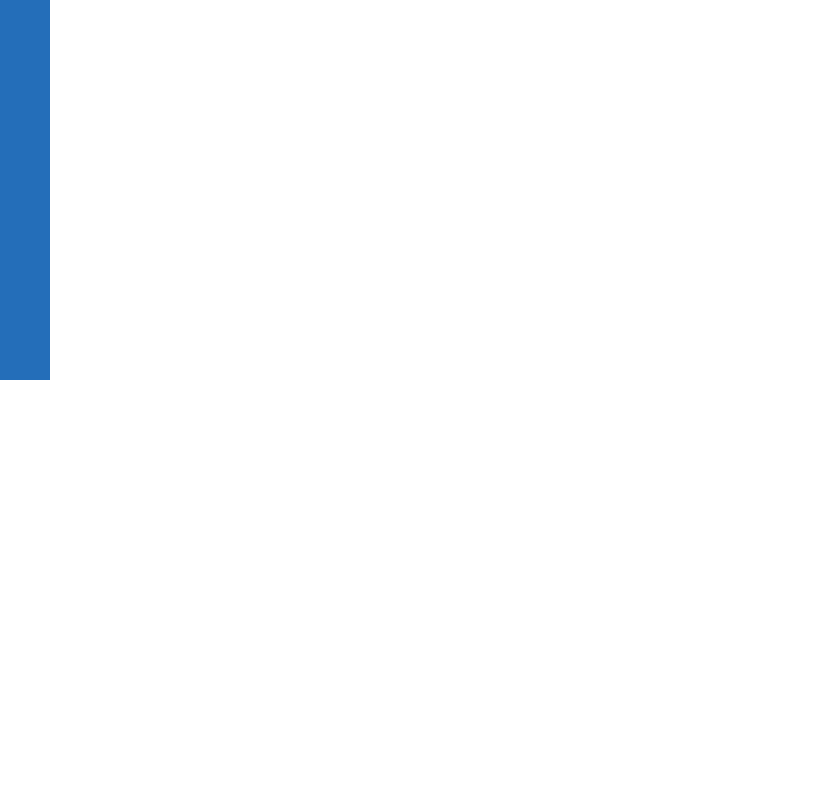
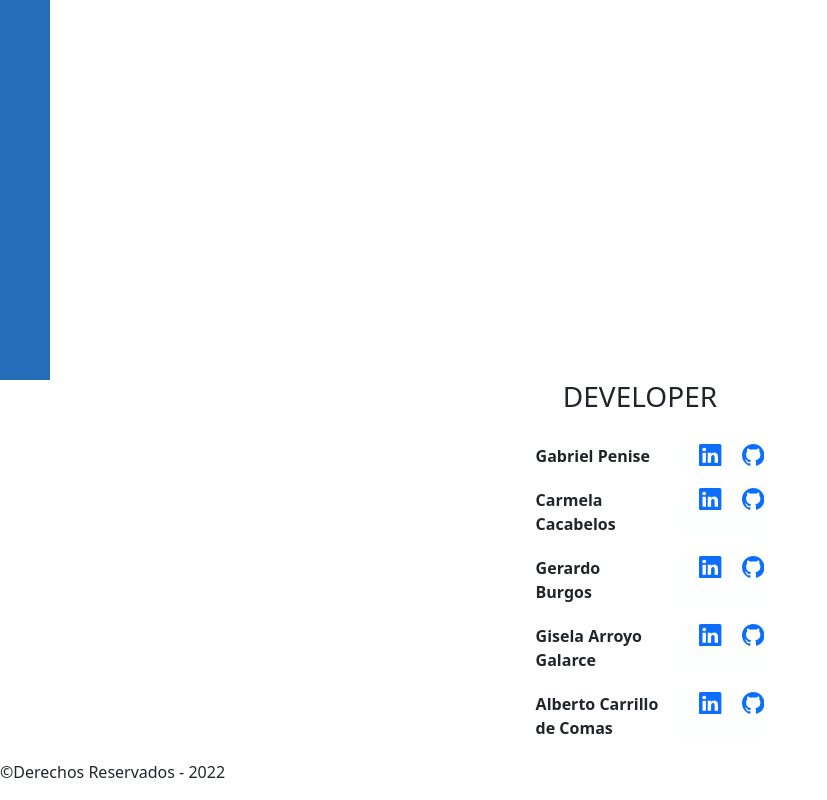
Before and after one commit to GabrielPenise/netglobal, a React (Vite) app in the folder front/: page / in a window 1280 px wide. Shown: the part 480-1280 px from the top of the page, without its empty margins (0-827 px from the left). Before the commit the page ends 860 px from the top, so only its background shows below. Built offline with nearby package versions, Linux system fonts and the light colour scheme.

Commit message:
se creo la vista del login y el fotter, cn sus estilos

```diff
--- a/front/src/App.jsx
+++ b/front/src/App.jsx
@@ -1,12 +1,14 @@
 import Nadvar from "./components/Nadvar";
 import Fotter from "./components/Fotter";
 import Sidebar from "./components/SideBar";
+
 
 function App() {
   return (
     <div className="App">
       <Nadvar />
       <Sidebar />
+      <Fotter />
     </div>
   );
 }
--- a/front/src/assets/base/_global.scss
+++ b/front/src/assets/base/_global.scss
@@ -1,5 +1,6 @@
 //blue spanish
 $blueSpanish: #246eb9;
+$buttonHover: #a4c4e3;
 
 //white
 $white: #fdffff;
--- a/front/src/assets/styles/components/Fotter.module.scss
+++ b/front/src/assets/styles/components/Fotter.module.scss
@@ -1,5 +1,65 @@
 @import "../../base/global";
 
 .footer_container {
-  padding: 10px;
+  display: flex;
+  flex-direction: column;
+  background-color: $white;
+  color: $white;
+  align-items: center;
+  padding: 20px 0px;
 }
+
+.footer_menu {
+  width: 90%;
+  margin: auto;
+  display: flex;
+  align-items: center;
+  justify-content: center;
+}
+
+.footer_direccion {
+  height: 100%;
+  display: flex;
+  align-items: center;
+  width: 50%;
+  iframe {
+    padding: 30px;
+    border: none;
+  }
+  p {
+    font-size: 1.1rem;
+    margin: 30px 10px;
+  }
+}
+
+.footer_datos {
+  width: 50%;
+  display: flex;
+  flex-direction: column;
+  text-align: center;
+  font-weight: bold;
+  h3 {
+    text-transform: uppercase;
+    margin-bottom: 10px;
+  }
+  div {
+    text-align: left;
+    width: 50%;
+    margin: auto;
+    p {
+      margin: 20px;
+      display: flex;
+      svg {
+        margin-left: 20px;
+        font-size: 140%;
+        display: flex;
+      }
+      a {
+        background-color: $white;
+        &:hover {
+          background-color: $white;
+        }
+      }
+    }
+  }
+}
--- a/front/src/components/Fotter.jsx
+++ b/front/src/components/Fotter.jsx
@@ -6,14 +6,13 @@ import style from "../assets/styles/components/Fotter.module.scss";
 function Fotter() {
   return (
     <div>
-      {" "}
       <div className={style["footer-container"]}>
-        <div className="footer_menu">
-          <div className="footer_datos">
+        <div className={style["footer_menu"]}>
+          <div className={style["footer_datos"]}>
             <h3>Developer</h3>
             <div>
               <p>
-                <div>1</div>
+                <div>Gabriel Penise</div>
                 <a href="https://www.linkedin.com">
                   <BsLinkedin />
                 </a>
@@ -22,7 +21,7 @@ function Fotter() {
                 </a>
               </p>
               <p>
-                <div>2</div>
+                <div>Carmela Cacabelos</div>
                 <a href="https://www.linkedin.com">
                   <BsLinkedin />
                 </a>
@@ -31,7 +30,7 @@ function Fotter() {
                 </a>
               </p>
               <p>
-                <div>3</div>
+                <div>Gerardo Burgos</div>
                 <a href="https://www.linkedin.com">
                   <BsLinkedin />
                 </a>
@@ -40,7 +39,7 @@ function Fotter() {
                 </a>
               </p>
               <p>
-                <div>4</div>
+                <div>Gisela Arroyo Galarce</div>
                 <a href="http://linkedin.com">
                   <BsLinkedin />
                 </a>
@@ -49,7 +48,7 @@ function Fotter() {
                 </a>
               </p>
               <p>
-                <div>5</div>
+                <div>Alberto Carrillo de Comas</div>
                 <a href="https://www.linkedin.com">
                   <BsLinkedin />
                 </a>
```
Also changed, not shown: front/src/assets/styles/screens/Login.module.scss (added, +34 -0 lines), front/src/screens/Login.jsx (added, +36 -0 lines).
